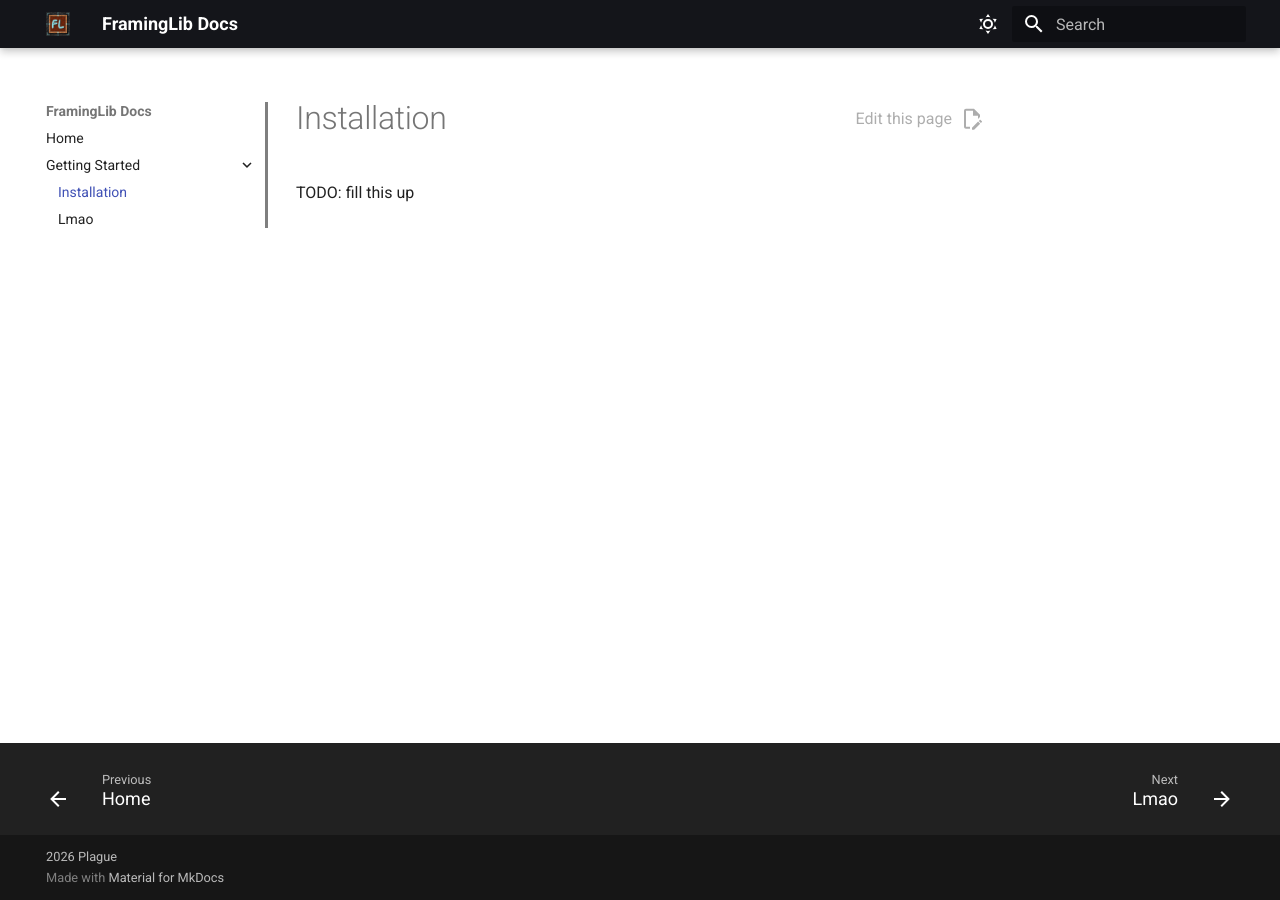
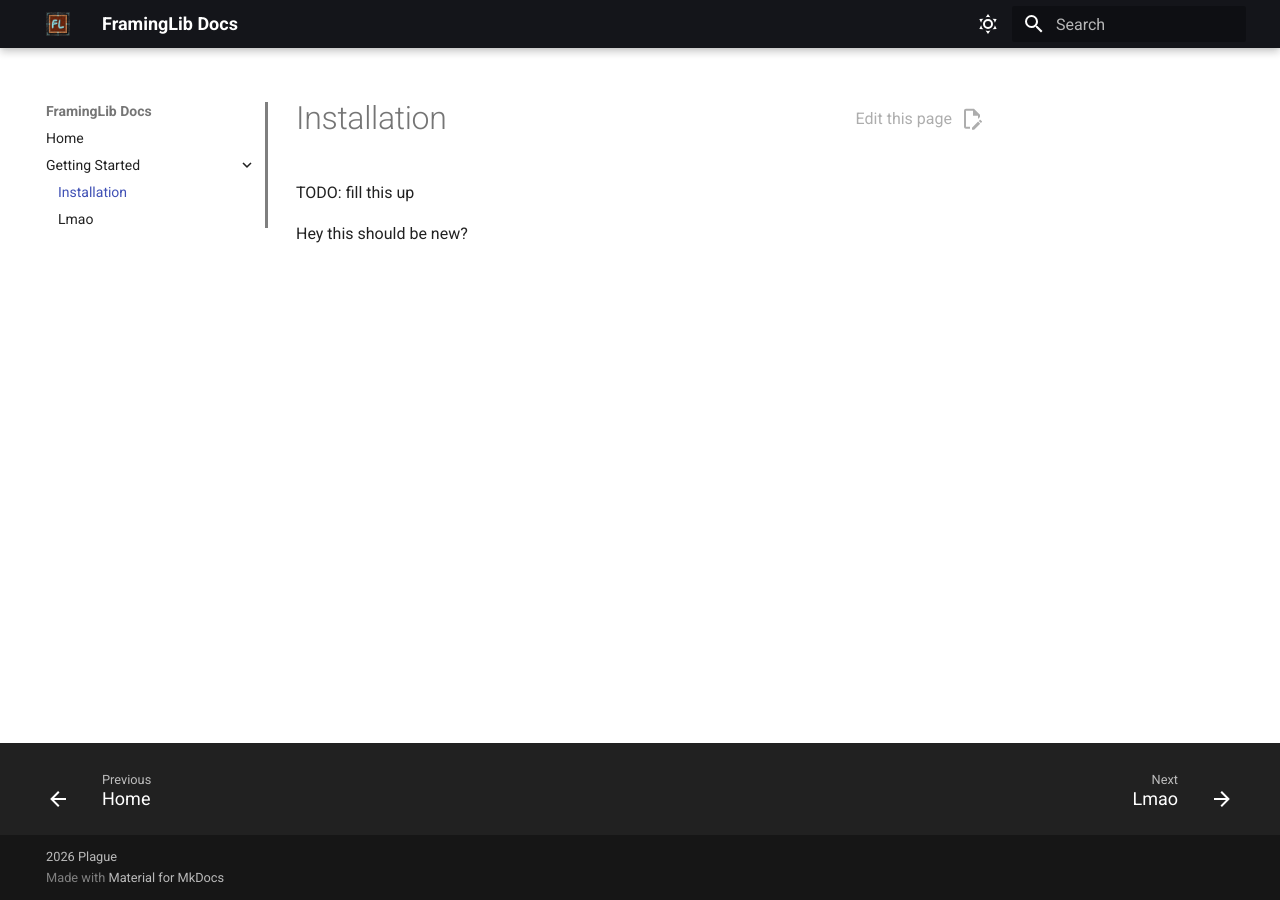
Before and after one commit to PlagueTR/FramingLib, an MkDocs documentation site: the page built from FramingLibDocs/Docs/docs/GettingStarted/installation.md, in a window 1280 px wide. Built offline with MkDocs 1.6.1 and Material for MkDocs 9.7.7, drawn with Linux system fonts in a browser that asks for light colours; comment, search, counter and statistics services are not loaded; the version menu is left out.

Commit message:
Update installation.md

```diff
--- a/FramingLibDocs/Docs/docs/GettingStarted/installation.md
+++ b/FramingLibDocs/Docs/docs/GettingStarted/installation.md
@@ -1,3 +1,5 @@
 # Installation
 
 TODO: fill this up
+
+Hey this should be new?
```
